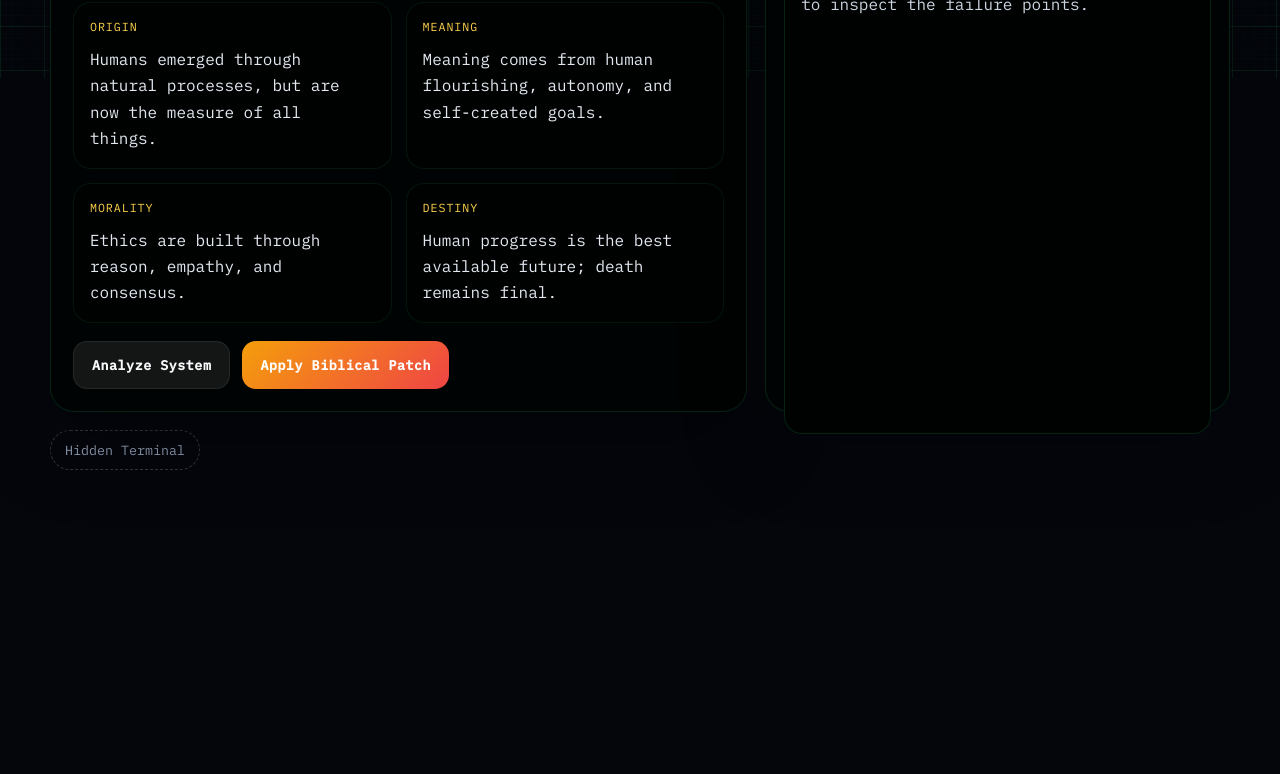
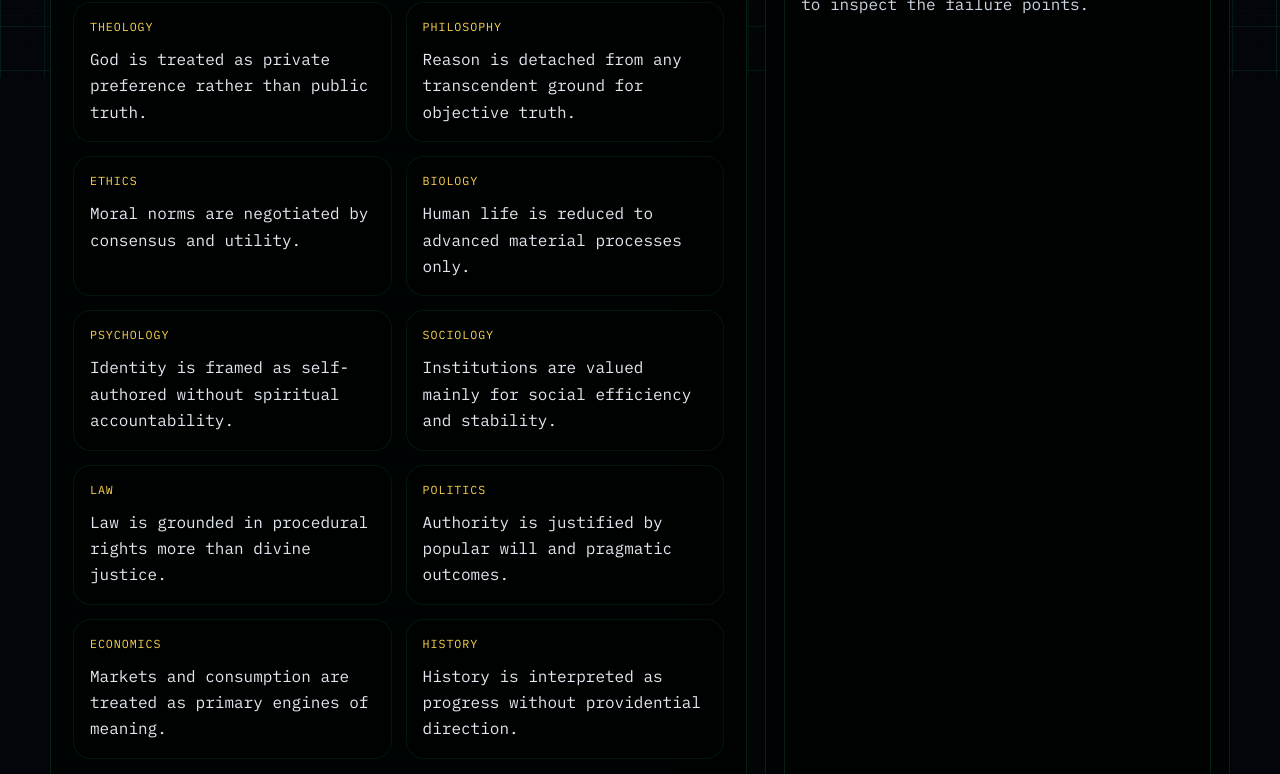
Before and after one commit to 3rdVoyager/Worldview_Debugger, a plain HTML site: page index.html in a window 1280 px wide. Shown: the part 722-1496 px from the top of the page. Before the commit the page ends 1232 px from the top, so only its background shows below. Drawn offline with Linux system fonts and the light colour scheme.

Commit message:
Rename pillars to disciplines in HTML, JavaScript, and CSS; update related rendering functions and styles

```diff
--- a/index.html
+++ b/index.html
@@ -44,7 +44,7 @@
           <span class="status-pill" id="activeStatus">Critical Vulnerability</span>
         </div>
 
-        <div class="pillars" id="pillars"></div>
+        <div class="disciplines" id="disciplines"></div>
 
         <div class="action-row">
           <button class="btn btn-ghost" id="analyzeBtn">Analyze System</button>
--- a/script.js
+++ b/script.js
@@ -3,11 +3,17 @@ const WORLDVIEW_DATA = {
     name: 'Secularism',
     status: 'High Risk',
     infectionLevel: 'High',
-    pillars: {
-      origin: 'Humans emerged through natural processes, but are now the measure of all things.',
-      meaning: 'Meaning comes from human flourishing, autonomy, and self-created goals.',
-      morality: 'Ethics are built through reason, empathy, and consensus.',
-      destiny: 'Human progress is the best available future; death remains final.'
+    disciplines: {
+      Theology: 'God is treated as private preference rather than public truth.',
+      Philosophy: 'Reason is detached from any transcendent ground for objective truth.',
+      Ethics: 'Moral norms are negotiated by consensus and utility.',
+      Biology: 'Human life is reduced to advanced material processes only.',
+      Psychology: 'Identity is framed as self-authored without spiritual accountability.',
+      Sociology: 'Institutions are valued mainly for social efficiency and stability.',
+      Law: 'Law is grounded in procedural rights more than divine justice.',
+      Politics: 'Authority is justified by popular will and pragmatic outcomes.',
+      Economics: 'Markets and consumption are treated as primary engines of meaning.',
+      History: 'History is interpreted as progress without providential direction.'
     },
     bugs: [
       'Borrows moral language from a worldview that has no transcendent moral source.',
@@ -15,22 +21,34 @@ const WORLDVIEW_DATA = {
       'Makes autonomy the highest good while depending on shared norms it cannot ultimately justify.',
       'Promises progress without a fixed standard for what counts as moral improvement.'
     ],
-    christianPatch: [
-      'Human dignity is rooted in the image of God, not social agreement.',
-      'Moral truth is anchored in God’s character, giving ethics objective weight.',
-      'Human flourishing is real, but it must be ordered under the Creator’s design.',
-      'Hope is not vague progress, but redemption and resurrection in Christ.'
-    ]
+    christianPatch: {
+      Theology: 'God is Lord over all life and knowledge, not a private add-on.',
+      Philosophy: 'Truth is coherent because reality is grounded in the Creator.',
+      Ethics: 'Moral law is objective because it reflects God’s holy character.',
+      Biology: 'Human beings are embodied image-bearers with irreducible dignity.',
+      Psychology: 'Personhood is found in Christ, where identity and purpose are restored.',
+      Sociology: 'Society flourishes when love of God and neighbor shapes institutions.',
+      Law: 'Justice is measured by righteousness, mercy, and truth before God.',
+      Politics: 'Government is accountable to God and limited by moral law.',
+      Economics: 'Stewardship, generosity, and honesty govern the use of resources.',
+      History: 'History has direction under God and culminates in Christ’s kingdom.'
+    }
   },
   marxism: {
     name: 'Marxism',
     status: 'Active Corruption',
     infectionLevel: 'Severe',
-    pillars: {
-      origin: 'History is driven by material conditions and class conflict.',
-      meaning: 'Meaning is found in collective struggle and the advancement of the oppressed class.',
-      morality: 'Moral categories are tools shaped by economic power structures.',
-      destiny: 'A classless utopia is expected through revolution and redistribution.'
+    disciplines: {
+      Theology: 'Religion is recast as ideology that masks class power.',
+      Philosophy: 'Dialectical materialism is treated as the final explanatory framework.',
+      Ethics: 'Morality is subordinated to class struggle and revolutionary outcomes.',
+      Biology: 'Human nature is viewed as primarily shaped by material conditions.',
+      Psychology: 'Consciousness is interpreted as a byproduct of economic structures.',
+      Sociology: 'All institutions are analyzed through oppressor-oppressed dynamics.',
+      Law: 'Law is seen mainly as an instrument of ruling-class control.',
+      Politics: 'Power transfer through revolution is prioritized over reform.',
+      Economics: 'Centralized ownership is treated as the cure for injustice.',
+      History: 'History is framed as inevitable class conflict toward utopia.'
     },
     bugs: [
       'Claims to reveal objective truth while reducing all truth claims to class interests.',
@@ -38,22 +56,34 @@ const WORLDVIEW_DATA = {
       'Utopian promises repeatedly collapse under the weight of coercion and human fallenness.',
       'Cannot provide a stable reason that one class must be treated as morally superior to another.'
     ],
-    christianPatch: [
-      'Scripture recognizes injustice, but also identifies sin as the root problem in every human heart.',
-      'Justice matters because God is righteous and condemns oppression.',
-      'No political system can save humanity; only Christ can transform hearts and communities.',
-      'The kingdom of God is not produced by revolution, but received through redemption.'
-    ]
+    christianPatch: {
+      Theology: 'God, not class conflict, is ultimate over history and judgment.',
+      Philosophy: 'Reality is more than matter; persons, truth, and morality are real.',
+      Ethics: 'Justice must reject oppression without excusing hatred or vengeance.',
+      Biology: 'Human nature is fallen across all classes, not innocent by position.',
+      Psychology: 'The heart needs repentance and renewal, not only social inversion.',
+      Sociology: 'Communities are healed by reconciliation, service, and covenant faithfulness.',
+      Law: 'Law should restrain evil and protect dignity without becoming tyranny.',
+      Politics: 'Power must be accountable, limited, and oriented to the common good.',
+      Economics: 'Work, property, generosity, and justice are held together in stewardship.',
+      History: 'Human hope is not utopia by force but redemption through Christ.'
+    }
   },
   postmodernism: {
     name: 'Postmodernism',
     status: 'High Instability',
     infectionLevel: 'Moderate',
-    pillars: {
-      origin: 'Reality is interpreted through language, power, and competing narratives.',
-      meaning: 'Meaning is fluid, negotiated, and dependent on context.',
-      morality: 'Moral claims are socially constructed and tied to power relations.',
-      destiny: 'There is no final story, only local narratives that rise and fall.'
+    disciplines: {
+      Theology: 'All theological claims are treated as community constructions.',
+      Philosophy: 'Certainty is rejected and metanarratives are deconstructed.',
+      Ethics: 'Moral language is often reduced to preference and power location.',
+      Biology: 'Embodied realities are interpreted through fluid identity frameworks.',
+      Psychology: 'Selfhood is fragmented across narratives and social scripts.',
+      Sociology: 'Social analysis centers on discourse, power, and identity blocs.',
+      Law: 'Legal reasoning is viewed as contingent negotiation among groups.',
+      Politics: 'Political legitimacy shifts with narrative coalitions and critique.',
+      Economics: 'Economic structures are interpreted mainly as power narratives.',
+      History: 'History is treated as competing stories without final coherence.'
     },
     bugs: [
       'If all truth is relative, that claim itself cannot be universal.',
@@ -61,22 +91,34 @@ const WORLDVIEW_DATA = {
       'Cannot explain why justice should matter if morality is only constructed.',
       'Leaves meaning unstable, because interpretation has no final anchor.'
     ],
-    christianPatch: [
-      'Truth is not created by language; it is revealed by the God who made reality.',
-      'Meaning is stable because creation has purpose and history has direction.',
-      'Justice is more than a social construct because God is holy and righteous.',
-      'The gospel is the true metanarrative that explains human brokenness and redemption.'
-    ]
+    christianPatch: {
+      Theology: 'God reveals truth that stands above shifting discourse communities.',
+      Philosophy: 'Objective truth exists because reality is grounded in God.',
+      Ethics: 'Good and evil are real because God is holy and just.',
+      Biology: 'Embodiment is a gift of creation, not a disposable construct.',
+      Psychology: 'The self is unified in relationship to God and neighbor.',
+      Sociology: 'Communities are called to truthful speech and covenantal love.',
+      Law: 'Law can pursue justice because moral standards are not arbitrary.',
+      Politics: 'Public life can seek truth and justice beyond tribal narratives.',
+      Economics: 'Economic life is accountable to truth, fairness, and stewardship.',
+      History: 'History has coherence in creation, fall, redemption, and restoration.'
+    }
   },
   newSpirituality: {
     name: 'New Spirituality',
-    status: '',
+    status: 'Cloud System Overload',
     infectionLevel: 'Moderate',
-    pillars: {
-      origin: 'Reality is a blend of energy, consciousness, and personal intuition.',
-      meaning: 'Meaning is discovered by self-expression, inner peace, and spiritual growth.',
-      morality: 'Morality is whatever aligns with authentic inner desire and harm reduction.',
-      destiny: 'The self evolves through cycles, awakening, and expanded awareness.'
+    disciplines: {
+      Theology: 'The divine is personalized into flexible spiritual energy.',
+      Philosophy: 'Contradictory truth claims are blended without hard evaluation.',
+      Ethics: 'Authenticity is prioritized over objective moral accountability.',
+      Biology: 'Physical limits are often reframed as lower spiritual vibration.',
+      Psychology: 'Inner experience is treated as the highest authority for truth.',
+      Sociology: 'Community is optional and often replaced by curated spirituality.',
+      Law: 'Moral boundaries are viewed as restrictive to personal awakening.',
+      Politics: 'Public ethics are minimized in favor of private transformation.',
+      Economics: 'Spirituality is frequently commodified through practices and products.',
+      History: 'Traditions are mined selectively with little historical accountability.'
     },
     bugs: [
       'Treats inner feeling as a reliable guide without testing whether desires are truthful.',
@@ -84,22 +126,34 @@ const WORLDVIEW_DATA = {
       'Cannot explain guilt, evil, or brokenness beyond blocked energy or lower consciousness.',
       'Offers transformation without a clear account of sin, forgiveness, or reconciliation.'
     ],
-    christianPatch: [
-      'True spiritual life begins with the living God, not self-generated energy.',
-      'Human brokenness is deeper than imbalance; it is sin that requires forgiveness.',
-      'Authenticity matters, but it must be shaped by truth rather than desire alone.',
-      'Transformation is possible through the Holy Spirit, who renews from the inside out.'
-    ]
+    christianPatch: {
+      Theology: 'God is personal, holy, and self-revealing, not an impersonal force.',
+      Philosophy: 'Truth must be coherent and tested, not merely felt.',
+      Ethics: 'Love and holiness define goodness beyond personal preference.',
+      Biology: 'Bodies matter as created gifts, awaiting resurrection hope.',
+      Psychology: 'Healing includes repentance, forgiveness, and renewed desires.',
+      Sociology: 'Faith matures in accountable community, not isolated spirituality.',
+      Law: 'Moral boundaries protect life, dignity, and neighbor-love.',
+      Politics: 'Public life requires justice and mercy, not only private serenity.',
+      Economics: 'Worship is not a commodity; stewardship resists spiritual consumerism.',
+      History: 'God works in real history, culminating in Christ’s incarnation and resurrection.'
+    }
   },
   islam: {
     name: 'Islam',
     status: 'Doctrinal Tension',
     infectionLevel: 'High',
-    pillars: {
-      origin: 'Allah created all things by will and command.',
-      meaning: 'Meaning is found in submission to Allah and faithful obedience.',
-      morality: 'Morality is revealed by divine command and prophetic example.',
-      destiny: 'Final judgment determines paradise or punishment.'
+    disciplines: {
+      Theology: 'God is one, yet the Trinity and incarnation are denied.',
+      Philosophy: 'Revelation is prioritized, but assurance of atonement remains unresolved.',
+      Ethics: 'Obedience is central, yet grace and transformed sonship are unclear.',
+      Biology: 'Human nature is accountable to God but not healed through union with Christ.',
+      Psychology: 'Assurance is often fragile because final standing depends on weighing deeds.',
+      Sociology: 'Community identity is strong, but gospel reconciliation is absent.',
+      Law: 'Divine law is central, yet the cross as fulfillment of justice is rejected.',
+      Politics: 'Religion and governance intertwine without a robust church-state distinction.',
+      Economics: 'Economic ethics are present, but redemption logic is not Christ-centered.',
+      History: 'Jesus is honored prophetically while crucifixion-resurrection claims are denied.'
     },
     bugs: [
       'Affirms divine transcendence but offers no fully personal, relational God as eternally triune love.',
@@ -107,19 +161,25 @@ const WORLDVIEW_DATA = {
       'Rejects the crucifixion and resurrection, which removes the center of Christian atonement and hope.',
       'Cannot reconcile a holy standard with universal human failure apart from grace.'
     ],
-    christianPatch: [
-      'God is not only one, but triune, and therefore eternally loving and relational.',
-      'Salvation is by grace through faith, not by human merit or performance.',
-      'The cross and resurrection provide real atonement, forgiveness, and victory over death.',
-      'Assurance rests on Christ’s finished work, not fragile self-justification.'
-    ]
+    christianPatch: {
+      Theology: 'God is one being in three persons: Father, Son, and Holy Spirit.',
+      Philosophy: 'Truth is centered in Christ, where justice and mercy meet coherently.',
+      Ethics: 'Obedience flows from grace, not from fear-driven self-justification.',
+      Biology: 'Humanity is restored through Christ’s incarnation, death, and resurrection.',
+      Psychology: 'Believers can have assurance because salvation rests on Christ’s finished work.',
+      Sociology: 'The church is a reconciled people from every nation under one Lord.',
+      Law: 'The law is fulfilled in Christ, who bears judgment and grants righteousness.',
+      Politics: 'Earthly authority is limited under God, and conscience is accountable to Christ.',
+      Economics: 'Generosity and justice flow from grace and stewardship before God.',
+      History: 'The gospel stands on historical crucifixion and resurrection, not symbolic myth.'
+    }
   }
 };
 
 const worldviewList = document.getElementById('worldviewList');
 const activeName = document.getElementById('activeName');
 const activeStatus = document.getElementById('activeStatus');
-const pillarsContainer = document.getElementById('pillars');
+const disciplinesContainer = document.getElementById('disciplines');
 const analyzeBtn = document.getElementById('analyzeBtn');
 const patchBtn = document.getElementById('patchBtn');
 const loadingState = document.getElementById('loadingState');
@@ -164,18 +224,15 @@ function renderWorldviewSelector() {
   });
 }
 
-function renderPillars(worldview) {
-  const pillarEntries = patchApplied
-    ? worldview.christianPatch.map((value, index) => [
-        ['Origin', 'Meaning', 'Morality', 'Destiny'][index],
-        value
-      ])
-    : Object.entries(worldview.pillars);
+function renderDisciplines(worldview) {
+  const disciplineEntries = patchApplied
+    ? Object.entries(worldview.christianPatch)
+    : Object.entries(worldview.disciplines);
 
-  pillarsContainer.innerHTML = pillarEntries.map(([label, value]) => `
-    <article class="pillar-box">
-      <span class="pillar-label">${label}</span>
-      <p class="pillar-text">${escapeHtml(value)}</p>
+  disciplinesContainer.innerHTML = disciplineEntries.map(([label, value]) => `
+    <article class="discipline-box">
+      <span class="discipline-label">${label}</span>
+      <p class="discipline-text">${escapeHtml(value)}</p>
     </article>
   `).join('');
 }
@@ -207,7 +264,7 @@ function setActiveView(key) {
   renderWorldviewSelector();
   const worldview = WORLDVIEW_DATA[key];
   activeName.textContent = worldview.name;
-  renderPillars(worldview);
+  renderDisciplines(worldview);
   renderConsole(worldview);
   updateGlobalStatus();
   patchBtn.disabled = false;
@@ -245,7 +302,7 @@ function applyPatch() {
   consoleOutput.textContent = 'Applying biblical patch...';
 
   setTimeout(() => {
-    renderPillars(worldview);
+    renderDisciplines(worldview);
     updateGlobalStatus();
     consoleOutput.textContent = `${worldview.name} has been patched with biblical response text.`;
     bugList.classList.add('hidden');
--- a/styles.css
+++ b/styles.css
@@ -246,13 +246,13 @@ h2 {
   color: #fbbf24;
 }
 
-.pillars {
+.disciplines {
   display: grid;
   grid-template-columns: repeat(2, minmax(0, 1fr));
   gap: 14px;
 }
 
-.pillar-box {
+.discipline-box {
   min-height: 112px;
   padding: 16px;
   border-radius: 18px;
@@ -260,7 +260,7 @@ h2 {
   border: 1px solid rgba(34, 197, 94, 0.1);
 }
 
-.pillar-label {
+.discipline-label {
   display: block;
   font-family: 'IBM Plex Mono', monospace;
   font-size: 0.73rem;
@@ -270,7 +270,7 @@ h2 {
   margin-bottom: 12px;
 }
 
-.pillar-text,
+.discipline-text,
 .console-output,
 .console-bugs,
 .terminal-output,
@@ -278,7 +278,7 @@ h2 {
   font-family: 'IBM Plex Mono', monospace;
 }
 
-.pillar-text {
+.discipline-text {
   margin: 0;
   color: #e2e8f0;
   line-height: 1.65;
@@ -519,7 +519,7 @@ body.patched .console-bugs {
   }
 
   .worldview-grid,
-  .pillars {
+  .disciplines {
     grid-template-columns: 1fr;
   }
 
```
